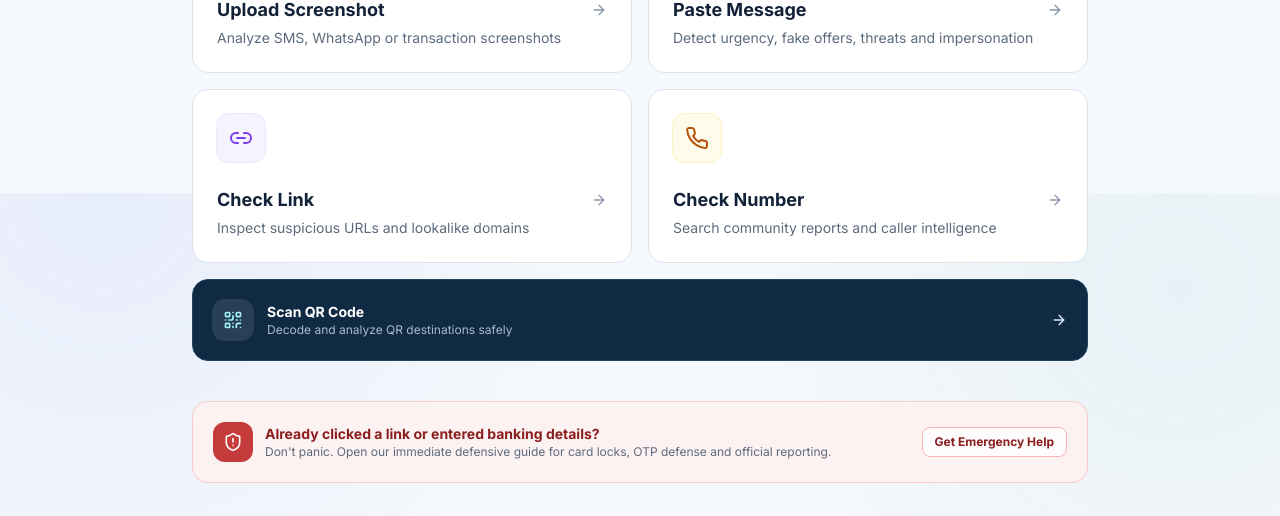
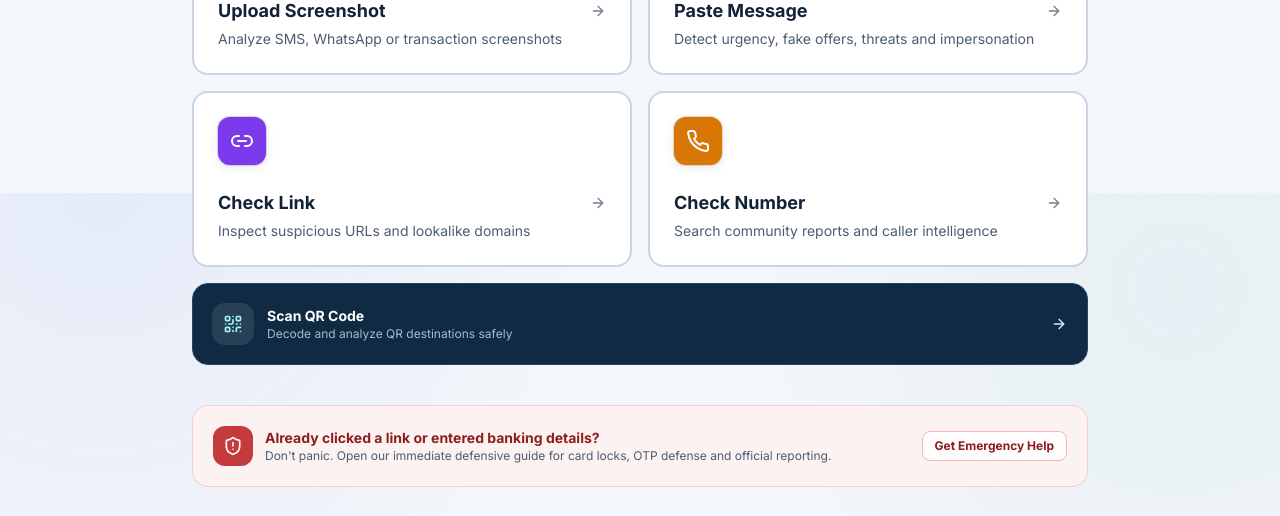
Before and after one commit to AmjadAzward/scam-check, a Next.js app: page / in a window 1280 px wide. Shown: the part 607-1123 px from the top of the page. Built offline with nearby package versions, Linux system fonts and the light colour scheme; no server answers.

Commit message:
Increase UI contrast and action clarity

```diff
--- a/src/app/globals.css
+++ b/src/app/globals.css
@@ -8,13 +8,13 @@
   --primary-navy: #102A43;
   --trust-blue: #2563EB;
   --safety-teal: #0F8B8D;
-  --bg-color: #F5F8FC;
+  --bg-color: #F3F6FA;
   --surface: #FFFFFF;
   --text-primary: #132238;
-  --text-secondary: #5D6B7E;
+  --text-secondary: #4B5D73;
 }
 
-* { border-color: #DCE5EE; }
+* { border-color: #C9D5E2; }
 
 html { background: var(--bg-color); }
 
--- a/src/app/page.tsx
+++ b/src/app/page.tsx
@@ -66,7 +66,7 @@ export default function HomePage() {
       icon: ImageIcon,
       href: "/check/screenshot",
       badge: "Popular",
-      iconStyle: "bg-blue-50 text-blue-600 ring-blue-100",
+      iconStyle: "bg-blue-600 text-white ring-blue-700/20 shadow-soft",
     },
     {
       title: t("actions.pasteMessage"),
@@ -74,21 +74,21 @@ export default function HomePage() {
       icon: MessageSquare,
       href: "/check/message",
       badge: "Fastest",
-      iconStyle: "bg-teal-50 text-teal-700 ring-teal-100",
+      iconStyle: "bg-teal-700 text-white ring-teal-800/20 shadow-soft",
     },
     {
       title: t("actions.checkLink"),
       desc: t("actions.checkLinkDesc"),
       icon: Link2,
       href: "/check/link",
-      iconStyle: "bg-violet-50 text-violet-600 ring-violet-100",
+      iconStyle: "bg-violet-600 text-white ring-violet-700/20 shadow-soft",
     },
     {
       title: t("actions.checkNumber"),
       desc: t("actions.checkNumberDesc"),
       icon: Phone,
       href: "/check/phone",
-      iconStyle: "bg-amber-50 text-amber-700 ring-amber-100",
+      iconStyle: "bg-amber-600 text-white ring-amber-700/20 shadow-soft",
     },
   ];
 
@@ -98,7 +98,7 @@ export default function HomePage() {
       <section className="relative overflow-hidden text-center space-y-5 px-5 py-10 sm:px-10 sm:py-14 rounded-[2rem] bg-surface border border-surface-border shadow-card">
         <div className="absolute -top-20 -left-16 w-56 h-56 rounded-full bg-trust-subtle/80 blur-3xl pointer-events-none" />
         <div className="absolute -bottom-24 -right-12 w-64 h-64 rounded-full bg-accent-subtle/80 blur-3xl pointer-events-none" />
-        <div className="inline-flex items-center gap-2 px-3 py-1.5 rounded-full bg-trust-subtle text-trust text-xs font-semibold tracking-wide border border-trust/10">
+        <div className="inline-flex items-center gap-2 px-3 py-1.5 rounded-full bg-primary text-white text-xs font-semibold tracking-wide border border-primary shadow-soft">
           <ShieldCheck className="w-3.5 h-3.5" />
           <span>{t("app.tagline")}</span>
         </div>
@@ -126,14 +126,14 @@ export default function HomePage() {
               <Link
                 key={idx}
                 href={action.href}
-                className="group relative p-6 rounded-2xl bg-surface border border-surface-border hover:border-trust/40 hover:-translate-y-0.5 hover:shadow-elevated transition-all duration-200 flex flex-col justify-between touch-target active:scale-[0.99]"
+                className="group relative p-6 rounded-2xl bg-surface border-2 border-surface-border hover:border-trust hover:-translate-y-0.5 hover:shadow-elevated transition-all duration-200 flex flex-col justify-between touch-target active:scale-[0.99]"
               >
                 <div className="flex items-start justify-between">
                   <div className={`w-12 h-12 rounded-xl flex items-center justify-center ring-1 group-hover:scale-105 transition-transform ${action.iconStyle}`}>
                     <Icon className="w-6 h-6 stroke-[2]" />
                   </div>
                   {action.badge && (
-                    <span className="text-[10px] font-bold uppercase tracking-wider px-2 py-0.5 rounded-full bg-surface-muted text-text-secondary border border-surface-border">
+                    <span className="text-[10px] font-bold uppercase tracking-wider px-2 py-0.5 rounded-full bg-primary text-white border border-primary">
                       {action.badge}
                     </span>
                   )}
--- a/src/components/layout/Navbar.tsx
+++ b/src/components/layout/Navbar.tsx
@@ -37,7 +37,7 @@ export default function Navbar() {
   ];
 
   return (
-    <header className="sticky top-0 z-40 bg-surface/85 backdrop-blur-xl border-b border-surface-border/80 shadow-[0_1px_12px_rgba(16,42,67,0.04)]">
+    <header className="sticky top-0 z-40 bg-surface/95 backdrop-blur-xl border-b border-surface-border shadow-[0_3px_16px_rgba(16,42,67,0.10)]">
       <div className="max-w-6xl mx-auto px-4 sm:px-6 h-16 flex items-center justify-between">
         {/* Brand Logo */}
         <Link href="/" className="flex items-center gap-2.5 group">
@@ -113,8 +113,8 @@ export default function Navbar() {
               onClick={() => setLangDropdownOpen(!langDropdownOpen)}
               className={`group relative w-11 h-11 flex items-center justify-center transition-all touch-target ${
                 langDropdownOpen
-                  ? "text-trust"
-                  : "text-trust hover:text-trust-hover"
+                  ? "text-primary"
+                  : "text-blue-700 hover:text-primary"
               }`}
               aria-label={`Language: ${languages.find((l) => l.code === language)?.label}. Change language`}
               aria-expanded={langDropdownOpen}
@@ -152,7 +152,7 @@ export default function Navbar() {
             <div className="hidden sm:flex items-center gap-2">
               <Link
                 href="/settings"
-                className="group relative w-11 h-11 flex items-center justify-center text-accent hover:text-accent-hover transition-all"
+                className="group relative w-11 h-11 flex items-center justify-center text-teal-800 hover:text-primary transition-all"
                 title={t("settings.title")}
                 aria-label={t("settings.title")}
               >
@@ -163,7 +163,7 @@ export default function Navbar() {
               </Link>
               <button
                 onClick={() => signOut({ callbackUrl: "/" })}
-                className="group relative w-11 h-11 flex items-center justify-center text-risk-high hover:text-risk-critical transition-all"
+                className="group relative w-11 h-11 flex items-center justify-center text-red-700 hover:text-risk-critical transition-all"
                 title={t("nav.logout")}
                 aria-label={t("nav.logout")}
               >
--- a/tailwind.config.ts
+++ b/tailwind.config.ts
@@ -28,15 +28,15 @@ const config: Config = {
         },
         surface: {
           DEFAULT: "#FFFFFF",
-          muted: "#F5F8FC",
-          subtle: "#EDF3F8",
-          border: "#DCE5EE",
-          borderSubtle: "#E9EFF5",
+          muted: "#F3F6FA",
+          subtle: "#E8EEF5",
+          border: "#C9D5E2",
+          borderSubtle: "#DCE5EE",
         },
         text: {
           primary: "#132238",
-          secondary: "#5D6B7E",
-          tertiary: "#8A98A9",
+          secondary: "#4B5D73",
+          tertiary: "#718096",
         },
         risk: {
           low: "#157A55",
@@ -57,9 +57,9 @@ const config: Config = {
         card: "14px",
       },
       boxShadow: {
-        soft: "0 2px 8px rgba(16, 42, 67, 0.06)",
-        card: "0 10px 30px -18px rgba(16, 42, 67, 0.28), 0 2px 8px rgba(16, 42, 67, 0.04)",
-        elevated: "0 20px 45px -18px rgba(16, 42, 67, 0.30), 0 8px 18px -12px rgba(37, 99, 235, 0.20)",
+        soft: "0 3px 10px rgba(16, 42, 67, 0.10)",
+        card: "0 14px 34px -20px rgba(16, 42, 67, 0.38), 0 3px 10px rgba(16, 42, 67, 0.07)",
+        elevated: "0 22px 48px -18px rgba(16, 42, 67, 0.42), 0 10px 22px -14px rgba(37, 99, 235, 0.26)",
       },
       fontFamily: {
         sans: ["Inter", "-apple-system", "BlinkMacSystemFont", "Segoe UI", "Roboto", "sans-serif"],
```
